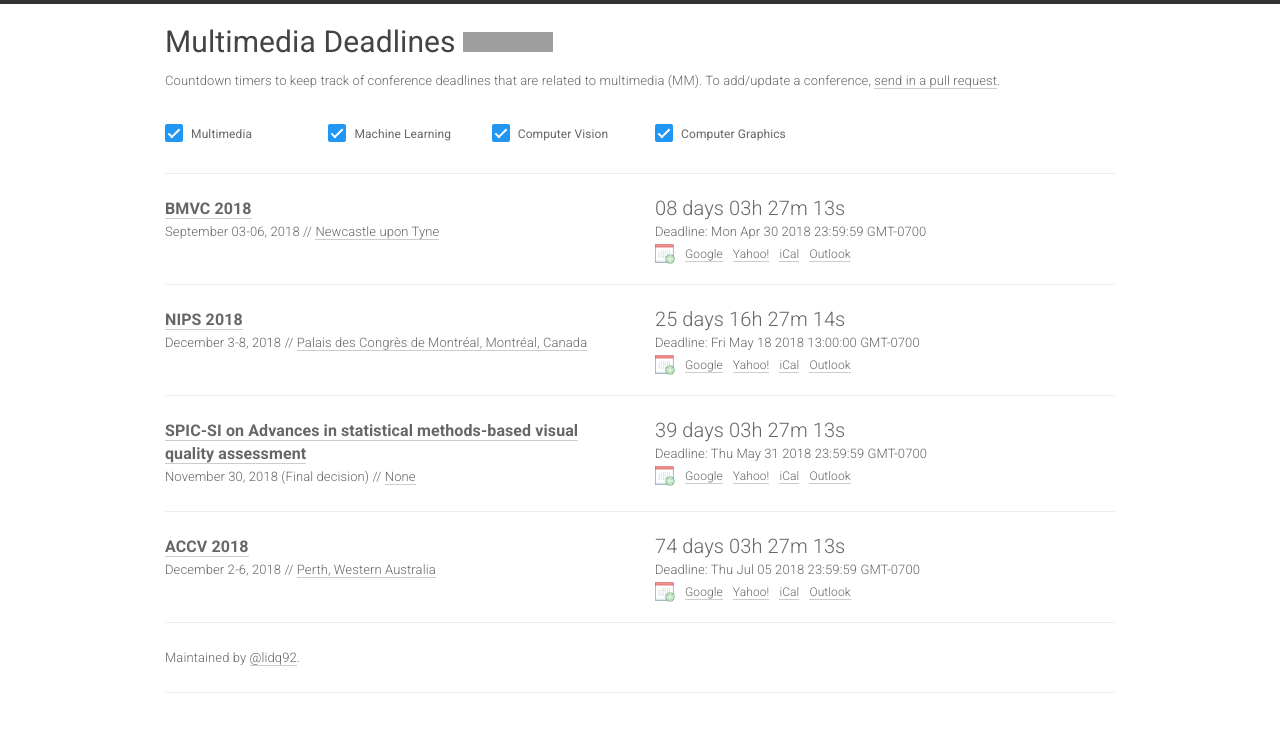
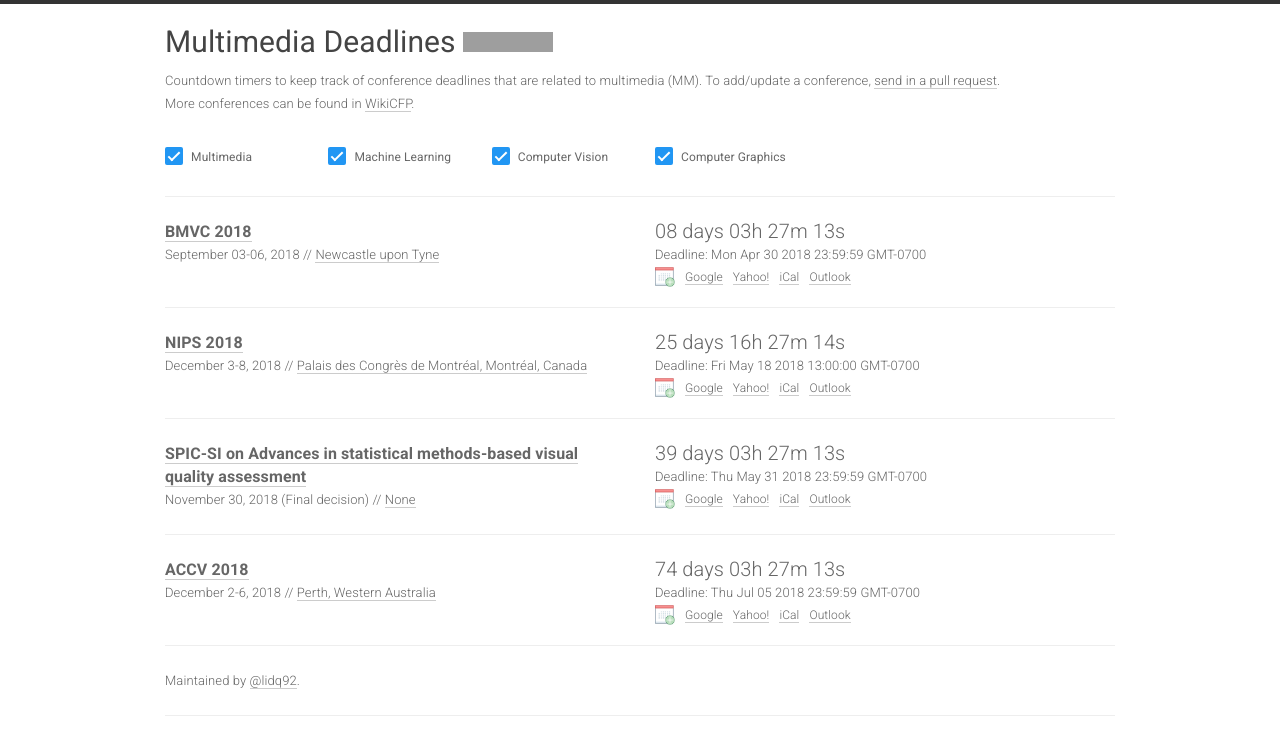
Before and after one commit to lidq92/lidq92.github.io, a Jekyll site: the page built from index.html, in a window 1280 px wide. Shown: the top 755 px of the page. Built offline with Jekyll 4.4.1, drawn with Linux system fonts in a browser that asks for light colours; nearby versions of some CDN libraries; grey boxes are pictures that could not be loaded.

Commit message:
Update
Add WikiCFP link

```diff
--- a/_layouts/mmdeadlines.html
+++ b/_layouts/mmdeadlines.html
@@ -32,6 +32,9 @@
                 <div class="meta col-xs-12">
                   {{ site.description }}
                   To add/update a conference, <a target="_blank" href="//github.com/{{ site.github_username }}/{{ site.github_repo }}">send in a pull request</a>.
+                </div>
+                <div class="meta col-xs-12">
+                  More conferences can be found in <a target="_blank" href="//www.wikicfp.com/cfp/">WikiCFP</a>.
                 </div>
             </div>
             <br>
```
